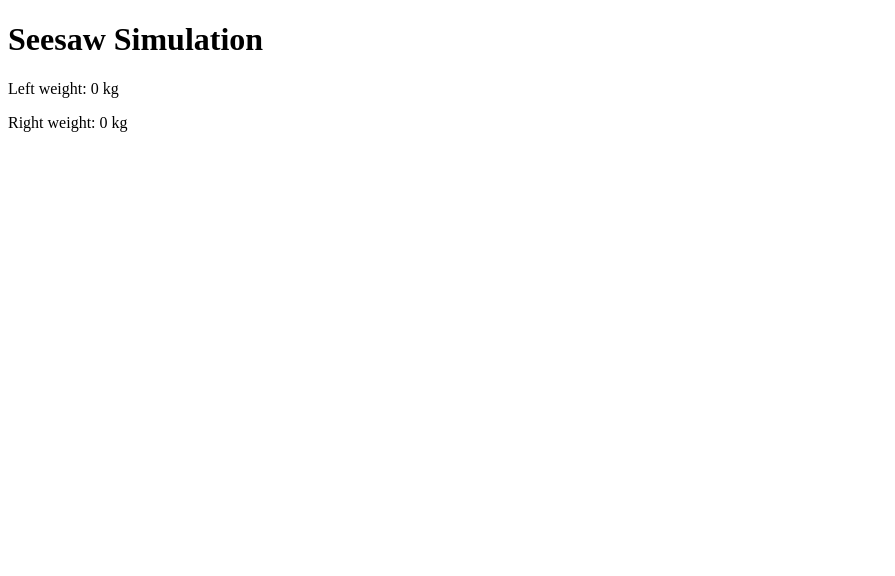
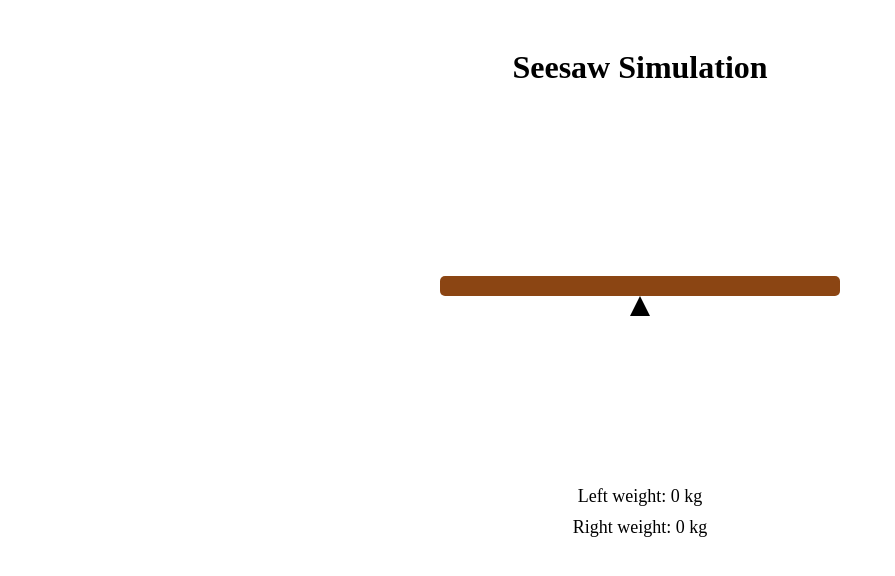
Before and after one commit to OnurCeliiik/Seesaw-Simulation, a plain HTML site: page index.html in a window 1280 px wide. Shown: the whole page, without its empty margins (0-895 px from the left). Drawn offline with Linux system fonts and the light colour scheme.

Commit message:
added pivot and plank class to html & added basic css

```diff
--- a/index.html
+++ b/index.html
@@ -12,8 +12,24 @@
 
         <!-- This is where my seesaw will be placed -->
         <div class="seesaw-wrapper">
-            <!-- Plank will be here-->
-            <!-- Pivot will be here-->
+            <!--
+            This is my plank.
+            I will be using this div to represent the plank, horizontall board that will rotate.
+            Objects will be placed inside, to make them rotate with the plank.
+             -->
+            <div id="plank" class="plank">
+
+            </div>
+
+            <!--
+            This is my pivot.
+            I will be using this div to represent the pivot, the plank's center point.
+            It doesn't rotate, just a fixed point.
+            -->
+            <div class="pivot">
+
+            </div>
+
         </div>
 
         <div class="ui-section">
--- a/style.css
+++ b/style.css
@@ -1 +1,47 @@
-/* I will be adding the styles step by step in this file */
+.container {
+    max-width: 800px;
+    margin: 0 auto;
+    padding: 20px;
+    text-align: center;
+}
+
+.seesaw-wrapper {
+    position: relative;
+    width: 100%;
+    height: 300px;
+    margin: 50px 0;
+}
+
+.plank {
+    width: 400px;
+    height: 20px;
+    background-color: #8B4513;
+    position: absolute;
+    left: 50%;
+    top: 50%;
+    margin-left: -200px;
+    margin-top: -10px;
+    border-radius: 5px;
+}
+
+.pivot {
+    width: 0;
+    height: 0;
+    border-left: 10px solid transparent;
+    border-right: 10px solid transparent;
+    border-bottom: 20px solid black;
+    position: absolute;
+    left: 50%;
+    top: calc(50% + 10px);
+    margin-left: -10px;
+    z-index: 1;
+}
+
+.ui-section {
+    margin-top: 30px;
+    font-size: 18px;
+}
+
+.ui-section p {
+    margin: 10px 0;
+}
```
